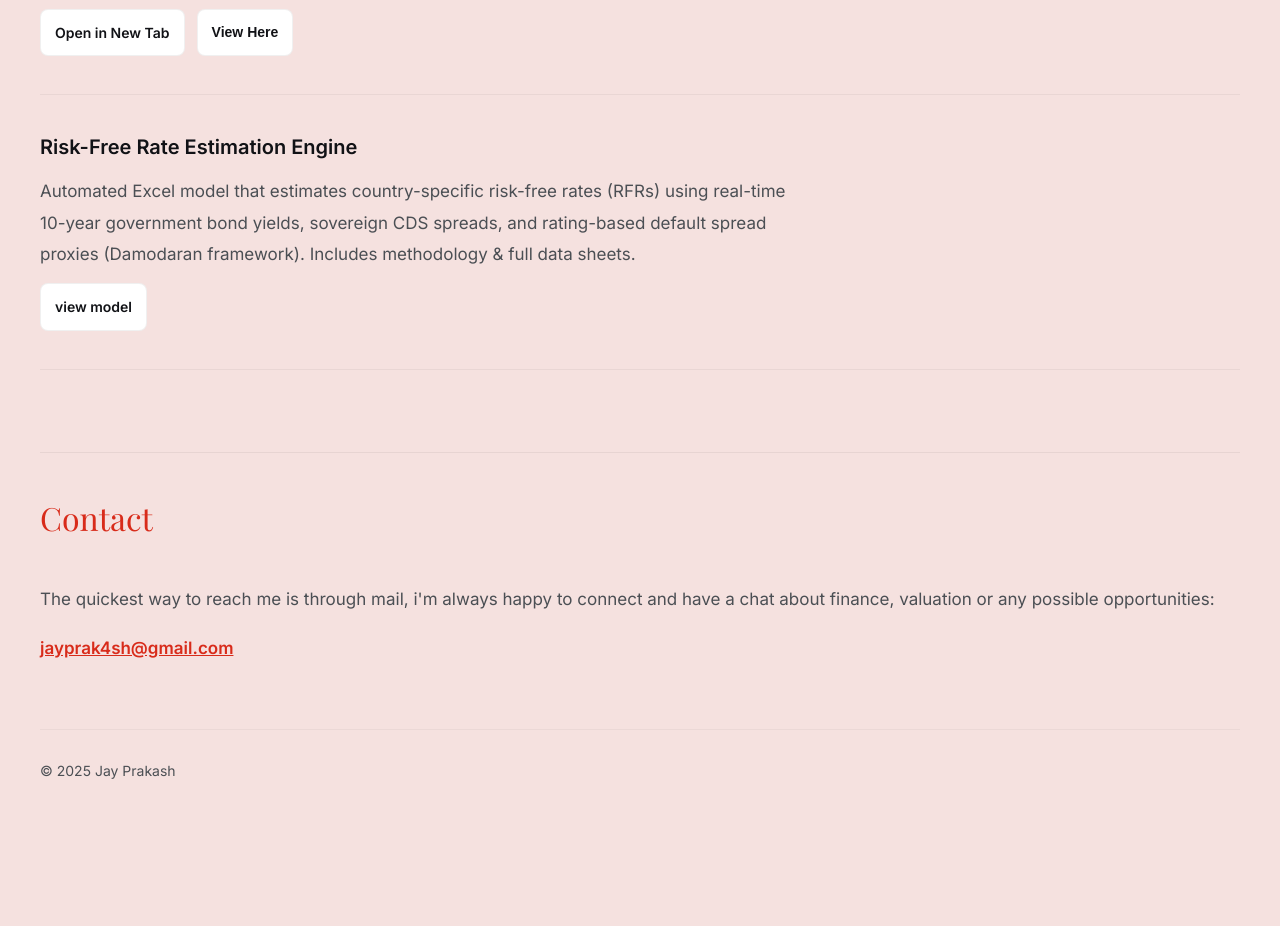
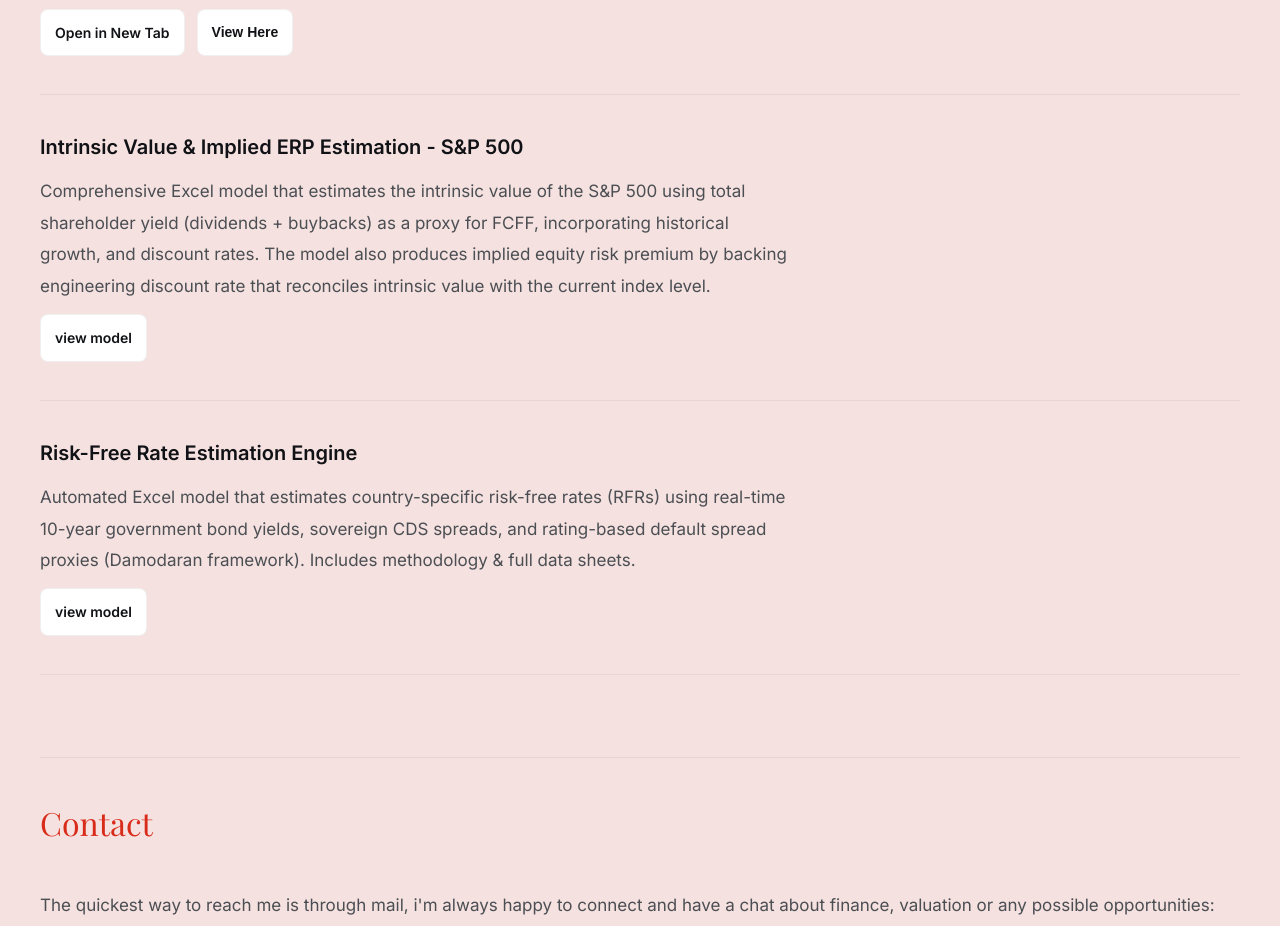
Before and after one commit to jay-finance/portfolio, a plain HTML site: page index.html in a window 1280 px wide. Shown: the part 1321-2247 px from the top of the page. Before the commit the page ends 2132 px from the top, so only its background shows below. Drawn offline with nearby package versions, Linux system fonts and the light colour scheme.

Commit message:
Update index.html

```diff
--- a/index.html
+++ b/index.html
@@ -255,6 +255,22 @@
 
 <!-- Project 3 -->
 <div class="project-item">
+  <h3>Intrinsic Value & Implied ERP Estimation - S&P 500</h3>
+  <div class="desc">
+    Comprehensive Excel model that estimates the intrinsic value of the S&P 500 using total shareholder yield (dividends + buybacks) as a proxy for FCFF, incorporating historical growth, and discount rates. The model also produces implied equity risk premium by backing engineering discount rate that reconciles intrinsic value with the current index level.
+  </div>
+
+  <div style="display:flex; gap:12px; margin-bottom:10px;">
+
+    <a class="project-btn"
+       href="SP500 Valuation and Implied ERP.xlsx"
+       download>view model</a>
+  </div>
+</div>
+
+
+<!-- Project 4 -->
+<div class="project-item">
   <h3>Risk-Free Rate Estimation Engine</h3>
   <div class="desc">
     Automated Excel model that estimates country-specific risk-free rates (RFRs) using
```
